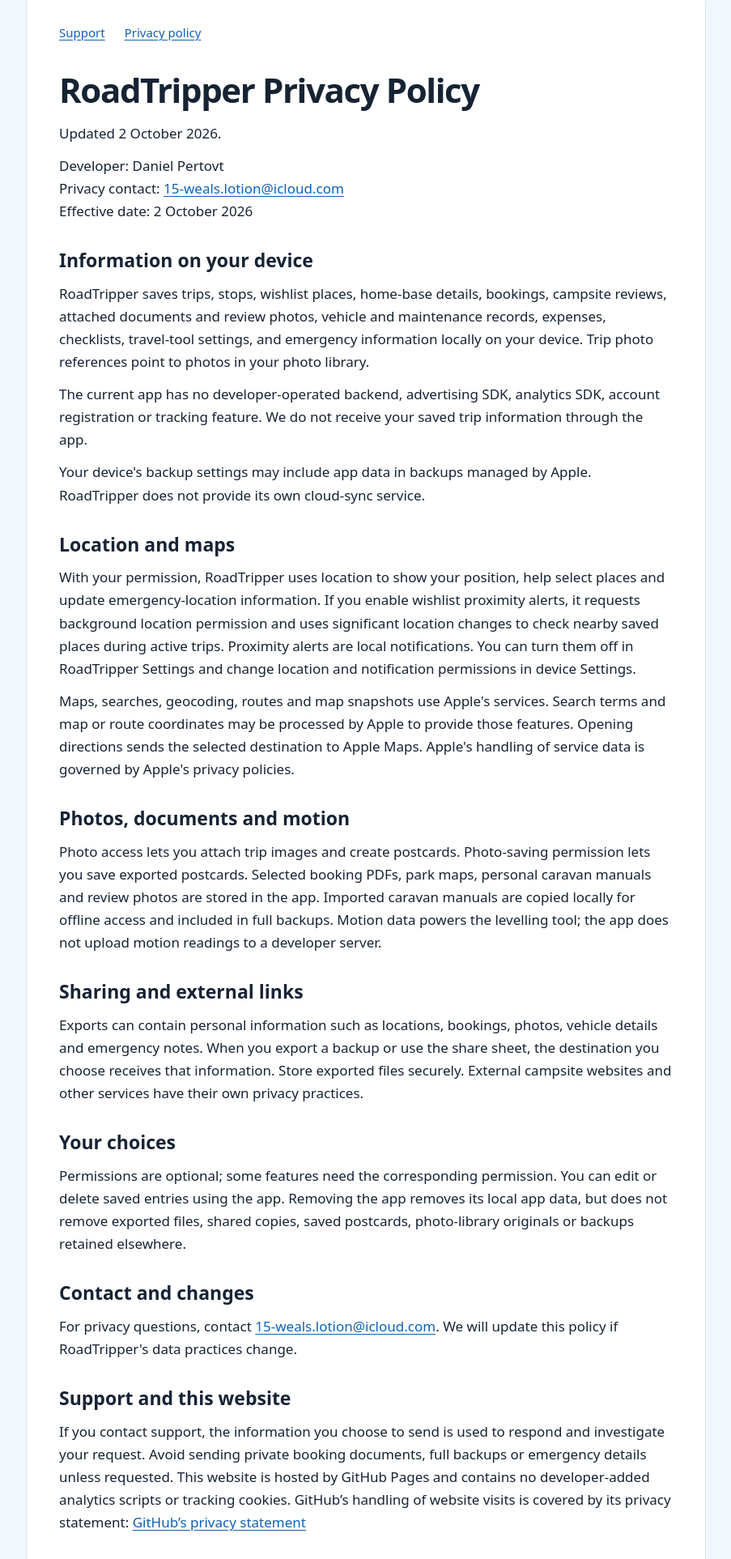
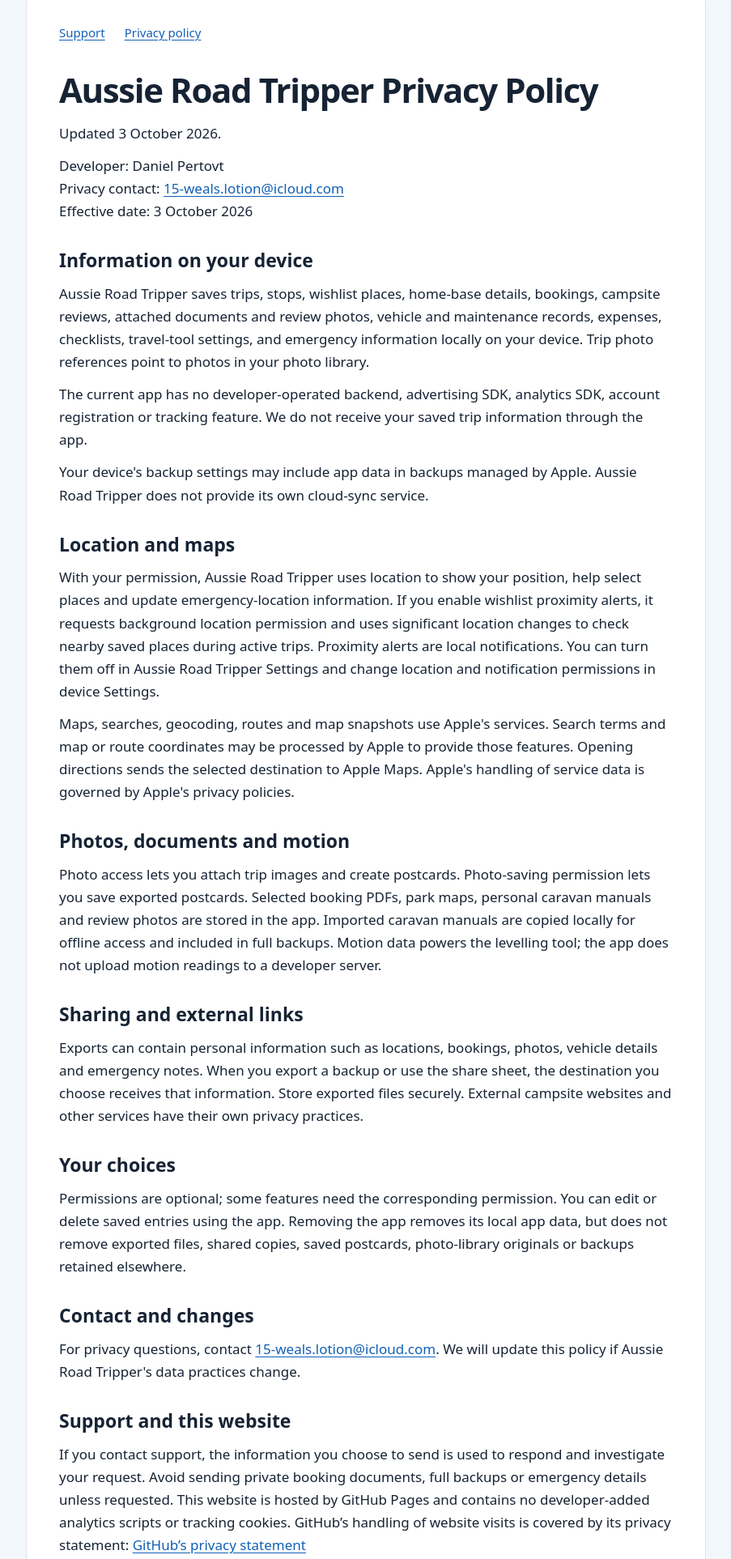
Before and after one commit to v66cds2qtr-png/RoadTripper-support, a plain HTML site: page privacy.html in a window 1280 px wide. Shown: the part 61-1986 px from the top of the page at 81% size, without its empty margins (188-1091 px from the left). Drawn offline with Linux system fonts and the light colour scheme.

Commit message:
Rename app to Aussie Road Tripper

```diff
--- a/privacy.html
+++ b/privacy.html
@@ -1,14 +1,14 @@
 <!doctype html>
-<html lang="en-AU"><head><meta charset="utf-8"><meta name="viewport" content="width=device-width,initial-scale=1"><title>Privacy Policy | RoadTripper</title><link rel="stylesheet" href="site.css"></head><body><main><nav aria-label="Site navigation"><a href="./">Support</a><a href="privacy.html">Privacy policy</a></nav>
-<h1>RoadTripper Privacy Policy</h1>
-<p>Updated 2 October 2026.</p>
-<p>Developer: Daniel Pertovt<br>Privacy contact: <a href="mailto:15-weals.lotion@icloud.com">15-weals.lotion@icloud.com</a><br>Effective date: 2 October 2026</p>
+<html lang="en-AU"><head><meta charset="utf-8"><meta name="viewport" content="width=device-width,initial-scale=1"><title>Privacy Policy | Aussie Road Tripper</title><link rel="stylesheet" href="site.css"></head><body><main><nav aria-label="Site navigation"><a href="./">Support</a><a href="privacy.html">Privacy policy</a></nav>
+<h1>Aussie Road Tripper Privacy Policy</h1>
+<p>Updated 3 October 2026.</p>
+<p>Developer: Daniel Pertovt<br>Privacy contact: <a href="mailto:15-weals.lotion@icloud.com">15-weals.lotion@icloud.com</a><br>Effective date: 3 October 2026</p>
 <h2>Information on your device</h2>
-<p>RoadTripper saves trips, stops, wishlist places, home-base details, bookings, campsite reviews, attached documents and review photos, vehicle and maintenance records, expenses, checklists, travel-tool settings, and emergency information locally on your device. Trip photo references point to photos in your photo library.</p>
+<p>Aussie Road Tripper saves trips, stops, wishlist places, home-base details, bookings, campsite reviews, attached documents and review photos, vehicle and maintenance records, expenses, checklists, travel-tool settings, and emergency information locally on your device. Trip photo references point to photos in your photo library.</p>
 <p>The current app has no developer-operated backend, advertising SDK, analytics SDK, account registration or tracking feature. We do not receive your saved trip information through the app.</p>
-<p>Your device&#x27;s backup settings may include app data in backups managed by Apple. RoadTripper does not provide its own cloud-sync service.</p>
+<p>Your device&#x27;s backup settings may include app data in backups managed by Apple. Aussie Road Tripper does not provide its own cloud-sync service.</p>
 <h2>Location and maps</h2>
-<p>With your permission, RoadTripper uses location to show your position, help select places and update emergency-location information. If you enable wishlist proximity alerts, it requests background location permission and uses significant location changes to check nearby saved places during active trips. Proximity alerts are local notifications. You can turn them off in RoadTripper Settings and change location and notification permissions in device Settings.</p>
+<p>With your permission, Aussie Road Tripper uses location to show your position, help select places and update emergency-location information. If you enable wishlist proximity alerts, it requests background location permission and uses significant location changes to check nearby saved places during active trips. Proximity alerts are local notifications. You can turn them off in Aussie Road Tripper Settings and change location and notification permissions in device Settings.</p>
 <p>Maps, searches, geocoding, routes and map snapshots use Apple&#x27;s services. Search terms and map or route coordinates may be processed by Apple to provide those features. Opening directions sends the selected destination to Apple Maps. Apple&#x27;s handling of service data is governed by Apple&#x27;s privacy policies.</p>
 <h2>Photos, documents and motion</h2>
 <p>Photo access lets you attach trip images and create postcards. Photo-saving permission lets you save exported postcards. Selected booking PDFs, park maps, personal caravan manuals and review photos are stored in the app. Imported caravan manuals are copied locally for offline access and included in full backups. Motion data powers the levelling tool; the app does not upload motion readings to a developer server.</p>
@@ -17,7 +17,7 @@
 <h2>Your choices</h2>
 <p>Permissions are optional; some features need the corresponding permission. You can edit or delete saved entries using the app. Removing the app removes its local app data, but does not remove exported files, shared copies, saved postcards, photo-library originals or backups retained elsewhere.</p>
 <h2>Contact and changes</h2>
-<p>For privacy questions, contact <a href="mailto:15-weals.lotion@icloud.com">15-weals.lotion@icloud.com</a>. We will update this policy if RoadTripper&#x27;s data practices change.</p>
+<p>For privacy questions, contact <a href="mailto:15-weals.lotion@icloud.com">15-weals.lotion@icloud.com</a>. We will update this policy if Aussie Road Tripper&#x27;s data practices change.</p>
 <h2>Support and this website</h2>
 <p>If you contact support, the information you choose to send is used to respond and investigate your request. Avoid sending private booking documents, full backups or emergency details unless requested. This website is hosted by GitHub Pages and contains no developer-added analytics scripts or tracking cookies. GitHub’s handling of website visits is covered by its privacy statement: <a href="https://docs.github.com/en/site-policy/privacy-policies/github-general-privacy-statement">GitHub’s privacy statement</a></p>
-<footer>RoadTripper · Daniel Pertovt · Updated 2 October 2026</footer></main></body></html>
+<footer>Aussie Road Tripper · Daniel Pertovt · Updated 3 October 2026</footer></main></body></html>
```
Also changed, not shown: index.html (+7 -7 lines).
